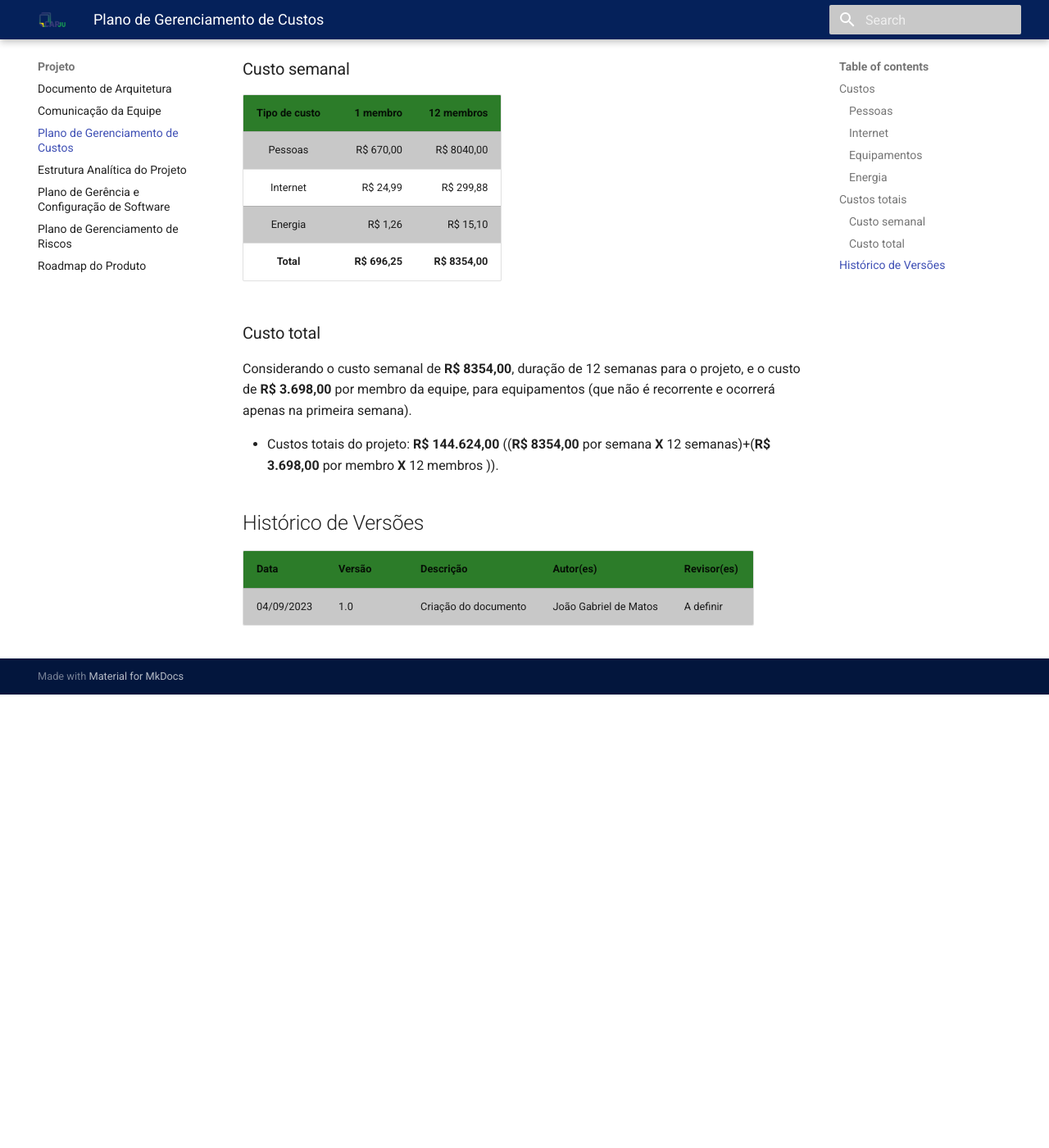
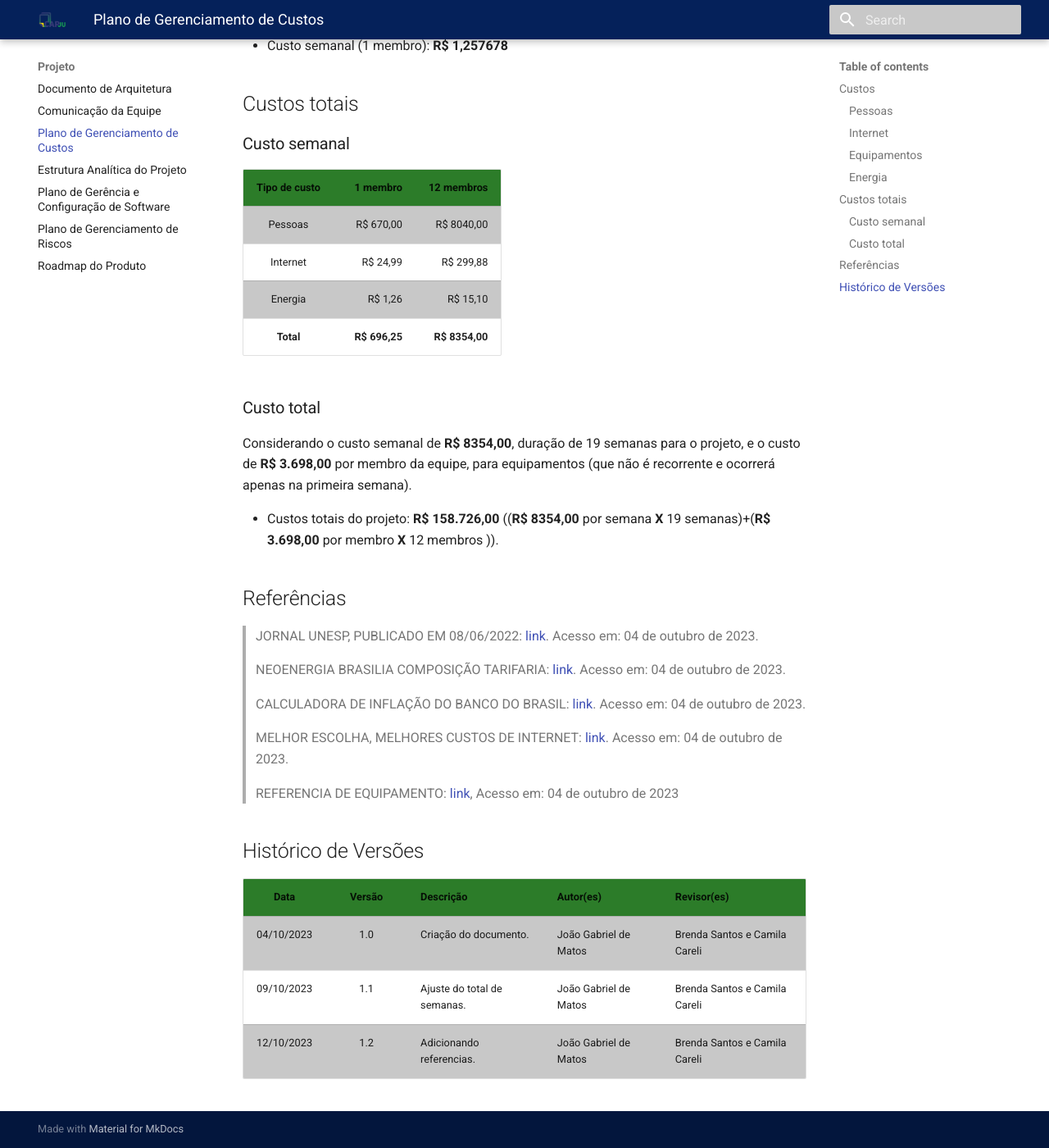
Before and after one commit to fga-eps-mds/2023-2-CAPJu-Doc, an MkDocs documentation site: the page built from docs/projeto/custos.md, in a window 1280 px wide and 1400 px high, scrolled down 1744 px. Shown: the whole window at 82% size. Built offline with MkDocs 1.6.1 and Material for MkDocs 9.7.7, drawn with Linux system fonts in a browser that asks for light colours; before the commit the page ends 2591 px from its top, so only the background shows below that; some of the changed text lies outside the part shown.

Commit message:
Atualizando documento de custos.

```diff
--- a/docs/projeto/custos.md
+++ b/docs/projeto/custos.md
@@ -1,4 +1,6 @@
 # Plano de Gerenciamento de Custos
+
+Neste documento estão descritas as estimativas dos custos equivalentes ao desenvolvimento deste software.
 
 ## Custos
 
@@ -6,44 +8,44 @@
 
 De acordo com o Jornal da Unesp, cada aluno de uma universidade federal custa em média **R$ 40.900,00** por ano. Como esses dados se referem ao ano de 2015, utilizamos a calculadora de inflação do Banco do Brasil para estimar um valor atualizado para 2023, chegando nos valors abaixo:
 
-* Custo do aluno por ano: **R$ 80.870,50**
-* Custo do aluno por semana: **R$ 1555,20**
+- Custo do aluno por ano: **R$ 80.870,50**
+- Custo do aluno por semana: **R$ 1555,20**
 
 Considerando que o curso de Engenharia de Software da Universidade de Brasília possui 232 créditos (15 horas-aula = 1 crédito), em um periodo de 10 semestres, resultando em uma média de 23,2 créditos por semestre, obtemos os valores abaixo:
 
-* Custo semanal do crédito: **R$ 67,00** (valor semanal de um aluno, dividido por 23,2 créditos).
+- Custo semanal do crédito: **R$ 67,00** (valor semanal de um aluno, dividido por 23,2 créditos).
 
 Para o custo de um aluno da disciplina de Métodos de Desenvolvimento de Software (MDS) ou Engenharia de Produto de Software (EPS), serão considerados os 4 créditos da disciplina (4 horas de aula por semana), além de 6 créditos (6 horas de atividades por semana) adicionais de atividades fora do horário de aula. Resultando em tempo equivalente a cursar 10 créditos, obtendo o custo abaixo:
 
-* Custo semanal (1 membros): **R$ 670,00** (custo semanal equivalente à 10 créditos).
+- Custo semanal (1 membros): **R$ 670,00** (custo semanal equivalente à 10 créditos).
 
 Considerando que o time é composto por 12 membros, se obtem o custo semanal do time:
 
-* Custo semanal (12 membros): **R$ 8040,00**
+- Custo semanal (12 membros): **R$ 8040,00**
 
 ### Internet
 
 Segundo os dados disponíveis no site Melhor Escolha, o plano de internet mais popular de 250 Mbps, que é suficiente para as atividades do projeto, custa **R$ 99,90** por mês, ou **R$ 24,99** por semana.
 
-* Custo semanal (1 membro): **R$ 24,99** (R$ 99,99 ÷ 4 semanas)
+- Custo semanal (1 membro): **R$ 24,99** (R$ 99,99 ÷ 4 semanas)
 
 Como todos os membros irão trabalhar majoritariamente de forma remota em locais separados, o custo é de **R$ 24,99** para semana para cada um dos 12 membros, totalizando:
 
-* Custo semanal (12 membros): **R$ 299,98**
+- Custo semanal (12 membros): **R$ 299,98**
 
 ### Equipamentos
 
 Para o custo dos equipamentos, será considerado um notebook com processador Intel Core i5, 8 GB de memória RAM e 256 GB de armazenamento, que é capaz de executar as tecnologias utilizadas no projeto. Um notebook com estas especificações custa atualmente cerca de **R$ 3.698,00**. Sendo um notebook para cada um dos 12 integrantes, o custo total, que não é recorrente, será de **R$ 44.376,00**.
+
 ### Energia
 
 De acordo com dados da CEMIG, um notebook consome em torno de 7,20 kWh por mês caso fique ligado durante 8h por dia. Considerando que cada integrante possui um equipamento diferente, e que o mesmo não deve ser usado por mais de 8 horas por dia para fins deste projeto, este será o valor utilizado como referencia para consumo mensal.
 
-* Consumo semananal (1 membro): **1.8 KWh** (7,2 KWh ÷ 4 semanas).
+- Consumo semananal (1 membro): **1.8 KWh** (7,2 KWh ÷ 4 semanas).
 
 Com o custo energetico em Brasília sendo R$ 0,69871 por KWh:
 
-* Custo semanal (1 membro): **R$ 1,257678**
-
+- Custo semanal (1 membro): **R$ 1,257678**
 
 ## Custos totais
 
@@ -58,13 +60,26 @@ Com o custo energetico em Brasília sendo R$ 0,69871 por KWh:
 
 ### Custo total
 
-Considerando o custo semanal de **R$ 8354,00**, duração de 12 semanas para o projeto, e o custo de **R$ 3.698,00** por membro da equipe, para equipamentos (que não é recorrente e ocorrerá apenas na primeira semana).
+Considerando o custo semanal de **R$ 8354,00**, duração de 19 semanas para o projeto, e o custo de **R$ 3.698,00** por membro da equipe, para equipamentos (que não é recorrente e ocorrerá apenas na primeira semana).
 
-* Custos totais do projeto: **R$ 144.624,00** ((**R$ 8354,00** por semana **X** 12 semanas)+(**R$ 3.698,00** por membro **X** 12 membros )).
+- Custos totais do projeto: **R$ 158.726,00** ((**R$ 8354,00** por semana **X** 19 semanas)+(**R$ 3.698,00** por membro **X** 12 membros )).
 
+## Referências
+
+> JORNAL UNESP, PUBLICADO EM 08/06/2022: [link](https://jornal.unesp.br/2022/06/08/cobranca-de-mensalidade-nao-e-a-solucao-para-o-financiamento-da-universidade-publica/#:~:text=Em%20universidades%20federais%2C%20a%20m%C3%A9dia,%C3%A9%20de%20aproximadamente%20R%24%2027.850.). Acesso em: 04 de outubro de 2023.
+
+> NEOENERGIA BRASILIA COMPOSIÇÃO TARIFARIA: [link](https://www.neoenergia.com/web/brasilia/sua-casa/composicao-tarifaria). Acesso em: 04 de outubro de 2023.
+
+> CALCULADORA DE INFLAÇÃO DO BANCO DO BRASIL: [link](https://www3.bcb.gov.br/CALCIDADAO/publico/corrigirPorIndice.do?method=corrigirPorIndice). Acesso em: 04 de outubro de 2023.
+
+> MELHOR ESCOLHA, MELHORES CUSTOS DE INTERNET: [link](https://melhorescolha.com/internet-banda-larga/brasilia-df/). Acesso em: 04 de outubro de 2023.
+
+> REFERENCIA DE EQUIPAMENTO: [link](https://www.dell.com/pt-br/shop/notebooks/notebook-inspiron-15/spd/inspiron-15-3520-laptop/i3520w2009w), Acesso em: 04 de outubro de 2023
 
 ## Histórico de Versões
 
-| Data       | Versão | Descrição            | Autor(es)             | Revisor(es) |
-| ---------- | ------ | -------------------- | --------------------- | ----------- |
-| 04/09/2023 | 1.0    | Criação do documento | João Gabriel de Matos | A definir   |
+|    Data    | Versão | Descrição                   | Autor(es)             | Revisor(es)                   |
+| :--------: | :----: | :-------------------------- | :-------------------- | :---------------------------- |
+| 04/10/2023 |  1.0   | Criação do documento.       | João Gabriel de Matos | Brenda Santos e Camila Careli |
+| 09/10/2023 |  1.1   | Ajuste do total de semanas. | João Gabriel de Matos | Brenda Santos e Camila Careli |
+| 12/10/2023 |  1.2   | Adicionando referencias.    | João Gabriel de Matos | Brenda Santos e Camila Careli |
```
